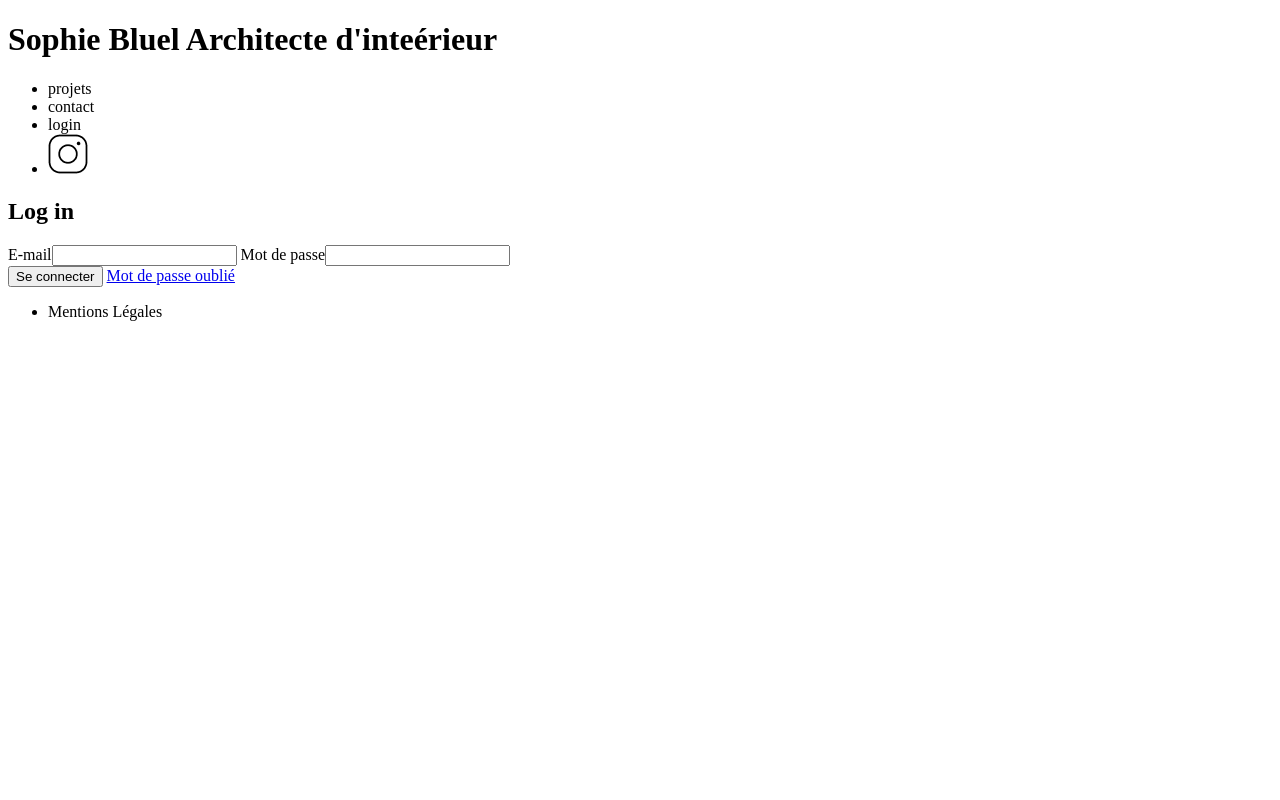
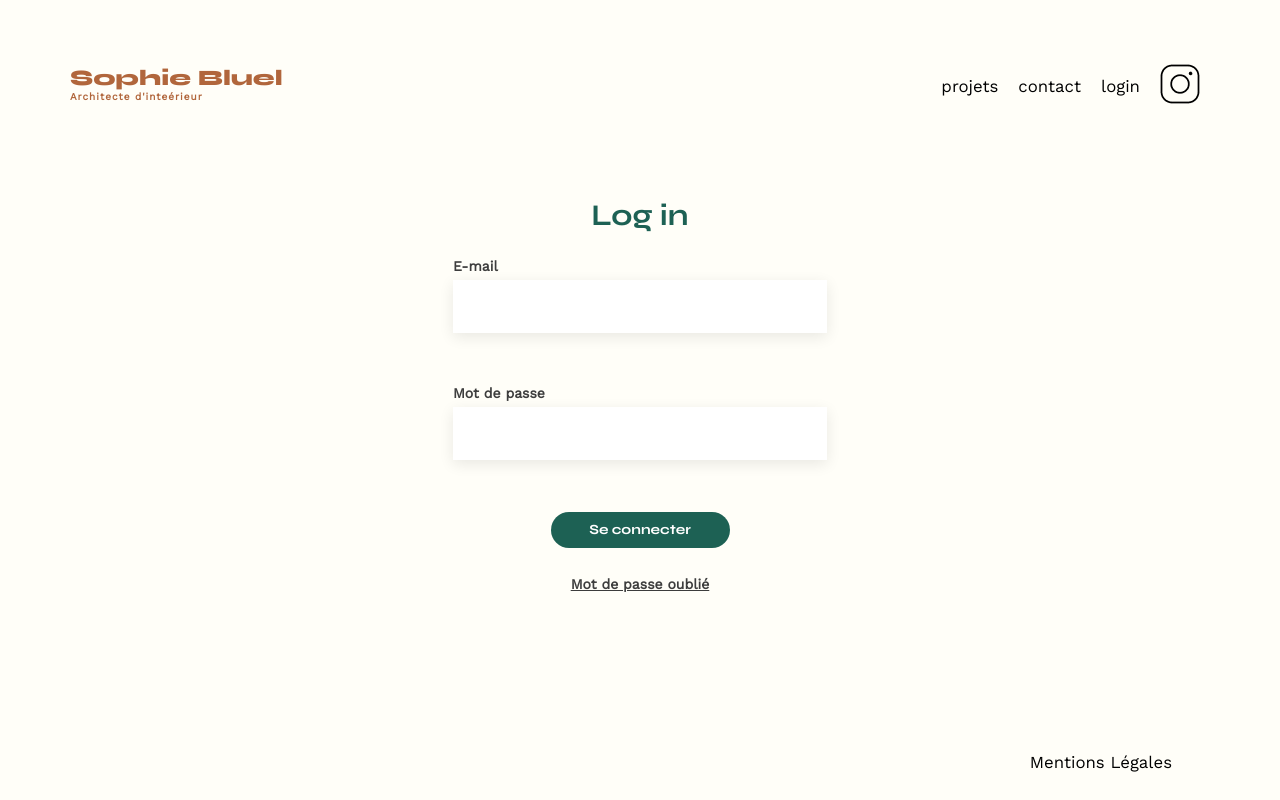
Before and after one commit to vYna-Yvan/Yvan_Marville_Portfolio-architecte-sophie-bluel-master, a plain HTML site: page FrontEnd/log-in/index.html in a window 1280 px wide. Drawn offline with nearby package versions, Linux system fonts and the light colour scheme; the site is published under a folder, as on GitHub Pages, so addresses that start at the root find nothing.

Commit message:
correction css et js

```diff
--- a/FrontEnd/log-in/index.html
+++ b/FrontEnd/log-in/index.html
@@ -9,7 +9,7 @@
     <link href="https://fonts.googleapis.com/css2?family=Syne:wght@700;800&family=Work+Sans&display=swap"
         rel="stylesheet">
     <title>Document</title>
-    <link rel="stylesheet" href="/FrontEnd/assets/log_sheet.css">
+    <link rel="stylesheet" href="log_sheet.css">
 </head>
 
 <body>
```
Also changed, not shown: FrontEnd/index.html (+1 -1 lines), FrontEnd/log-in/log_sheet.css (renamed from FrontEnd/assets/log_sheet.css), 1 other file.
